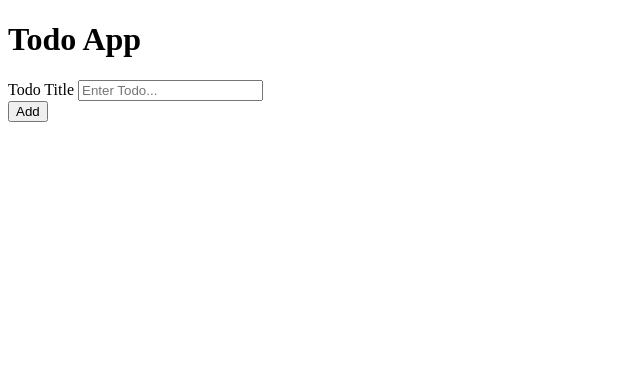
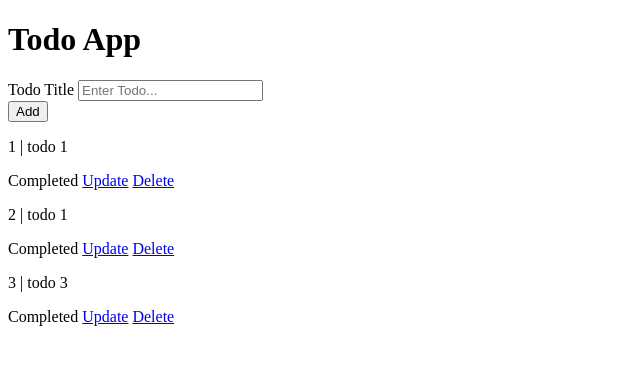
Before and after one commit to naverazafar/todo-list, a Flask app: page / in a window 1280 px wide. Shown: the top 365 px of the page, without its empty margins (0-640 px from the left). Run offline with Flask 3, Linux system fonts and the light colour scheme; data comes from the database, SQL or seed files in the repository; both versions use the stored data as it was after the commit.

Commit message:
added CRUD operations

```diff
--- a/app.py
+++ b/app.py
@@ -1,4 +1,4 @@
-from flask import Flask, render_template
+from flask import Flask, render_template, request, redirect, url_for
 from flask_sqlalchemy import SQLAlchemy
 
 app = Flask(__name__)
@@ -16,14 +16,34 @@ def index():
     # show all todos
     todo_list = Todo.query.all()
     print(todo_list)
-    return render_template('base.html')
+    return render_template('base.html', todo_list=todo_list)
 
+@app.route("/add", methods=["POST"])
+def add():
+    # add new item
+    title = request.form.get("title")
+    new_todo = Todo(title=title, complete=False)
+    db.session.add(new_todo)
+    db.session.commit()
+    return redirect(url_for("index"))
+
+@app.route("/update/<int:todo_id>")
+def update(todo_id):
+    # update item
+    todo = Todo.query.filter_by(id=todo_id).first()
+    todo.complete = not todo.complete
+    db.session.commit()
+    return redirect(url_for("index"))
+
+@app.route("/delete/<int:todo_id>")
+def delete(todo_id):
+    # delete item
+    todo = Todo.query.filter_by(id=todo_id).first()
+    db.session.delete(todo)
+    db.session.commit()
+    return redirect(url_for("index"))
 
 if __name__ == "__main__":
     with app.app_context():   # <-- REQUIRED
         db.create_all()
-
-        new_todo = Todo(title="todo 1", complete=False)
-        db.session.add(new_todo)
-        db.session.commit()
     app.run(debug=True)
--- a/templates/base.html
+++ b/templates/base.html
@@ -9,7 +9,7 @@
 
     <h1>Todo App</h1>
 
-    <form action="">
+    <form action="/add" method="post">
         <div>
             <label for="title">Todo Title</label>
             <input type="text" name="title" placeholder="Enter Todo...">
@@ -18,5 +18,20 @@
         </div>
     </form>
 
+
+    {% for todo in todo_list %}
+        <p> {{ todo.id }} | {{ todo.title }}</p>
+
+        {% if todo.complete == False %}
+            <span>Not Completed</span>
+        {% else %}
+            <span>Completed</span>
+        {% endif %}
+
+        <a href="/update/{{ todo.id }}">Update</a>
+        <a href="/delete/{{ todo.id }}">Delete</a>
+
+    {% endfor %}
+
 </body>
 </html>
```
Also changed, not shown: instance/db.sqlite.
